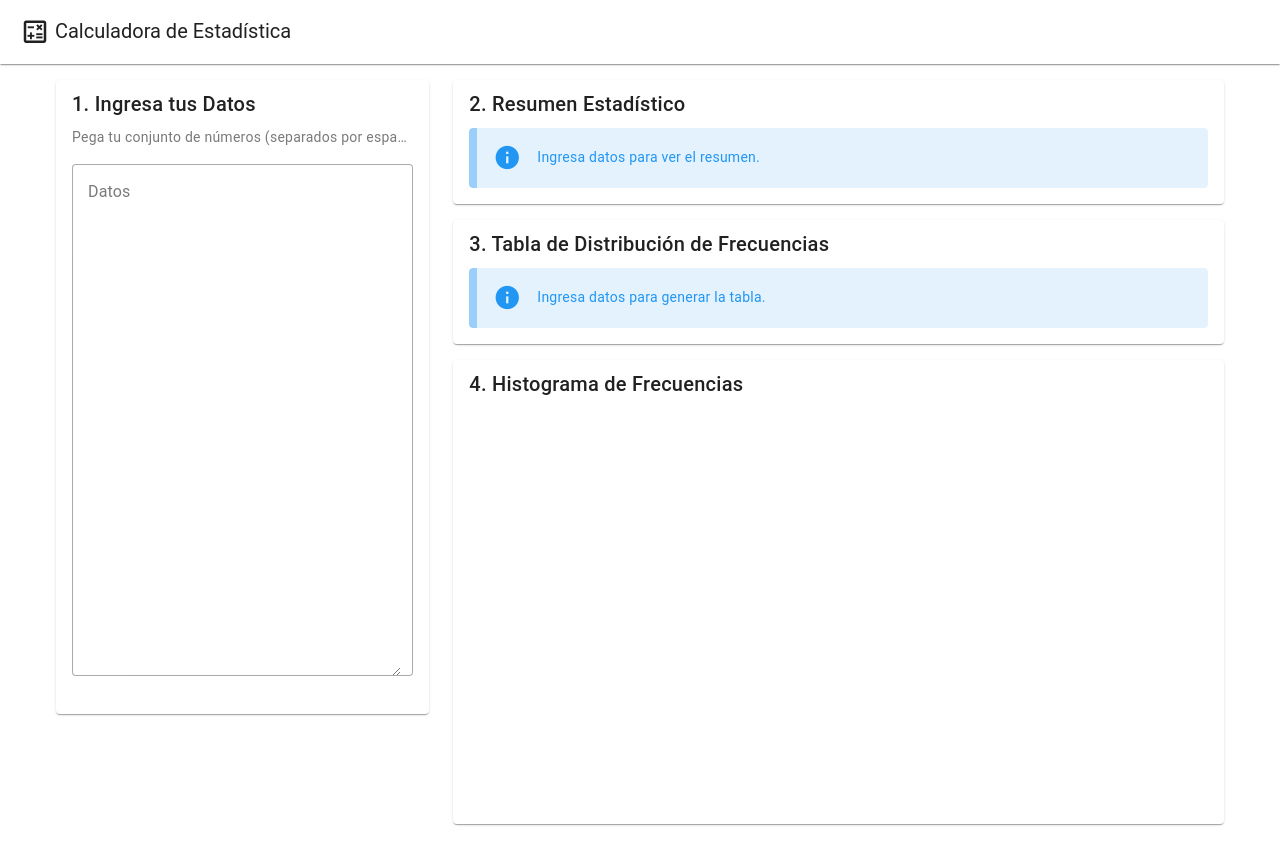
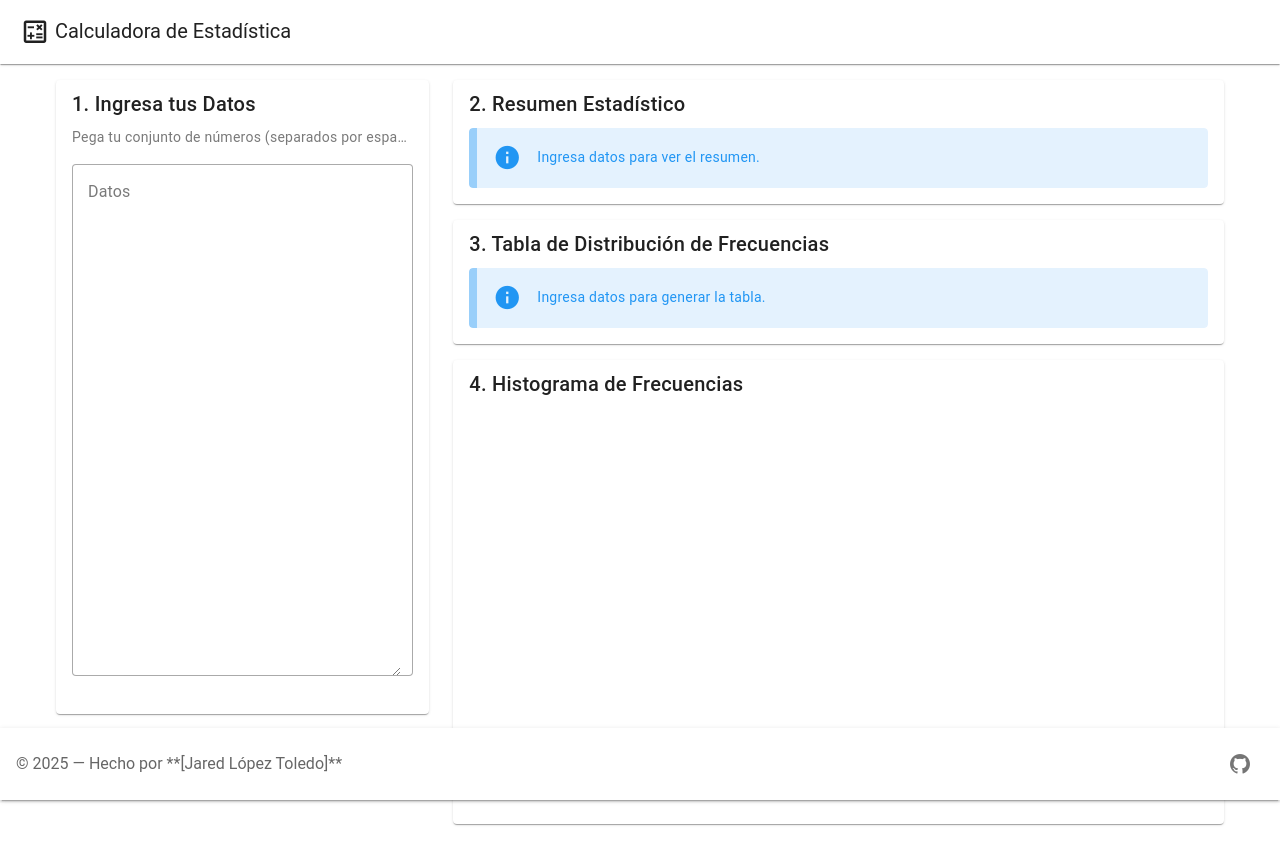
Before and after one commit to Kr1pt0nmK/Probabilidad-Y-Estad-stica---UNISTMO, a Vue app in the folder probabilidad-y-distribuciones-de-probabilidad/: page / in a window 1280 px wide. Shown: the top 864 px of the page. Before the commit the page ends 840 px from the top, so only its background shows below. Built offline with nearby package versions, Linux system fonts and the light colour scheme.

Commit message:
Creditos en README y footer

```diff
--- a/probabilidad-y-distribuciones-de-probabilidad/src/App.vue
+++ b/probabilidad-y-distribuciones-de-probabilidad/src/App.vue
@@ -60,6 +60,20 @@ const {
         </v-row>
       </v-container>
     </v-main>
+
+    <v-footer app :elevation="2" class="py-3">
+          <span class="text-medium-emphasis">
+            &copy; {{ new Date().getFullYear() }} — Hecho por **[Jared López Toledo]**
+          </span>
+
+          <v-spacer></v-spacer> <v-btn
+            icon="mdi-github"
+            variant="plain"
+            href="https://github.com/Kr1pt0nmK/Probabilidad-Y-Estad-stica---UNISTMO.git"
+            target="_blank"
+          ></v-btn>
+
+    </v-footer>
   </v-app>
 </template>
 
```
Also changed, not shown: 1 other file (tests, documents, lock files or other folders).
